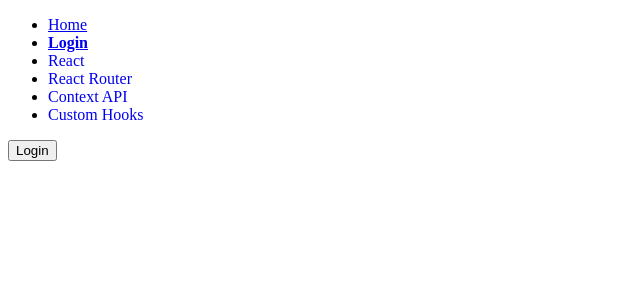
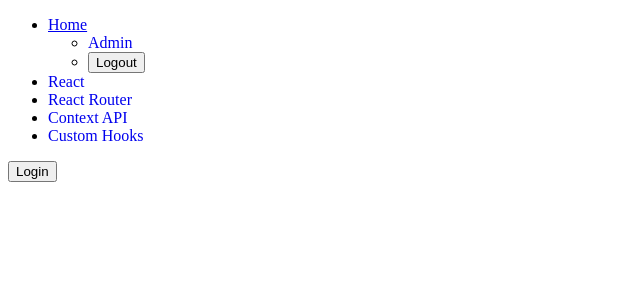
Before and after one commit to rhundal/dynamic-routing, a React (Vite) app in the folder vite-project/: page /login in a window 1280 px wide. Both pictures are taken after a click on the button "Login". Shown: the top 300 px of the page, without its empty margins (0-640 px from the left). Built offline with nearby package versions, Linux system fonts and the light colour scheme.

Commit message:
completed authcontext implementation and protected route /admin

```diff
--- a/vite-project/src/App.tsx
+++ b/vite-project/src/App.tsx
@@ -5,17 +5,20 @@ import Blog from "./pages/Blog";
 import PageNotFound from "./pages/PostNotFound";
 import PostDetails from "./pages/PostDetails";
 import Login from "./pages/Login";
+import { AuthProvider } from "./context/AuthContext";
 
 function App() {
   return (
     <div>
-      <Navbar />
-      <Routes>
-        <Route path="/" element={<Blog />} />
-        <Route path="*" element={<PageNotFound />} />
-        <Route path="/login" element={<Login />} />
-        <Route path="/blog/:slug" element={<PostDetails />} />
-      </Routes>
+      <AuthProvider>
+        <Navbar />
+        <Routes>
+          <Route path="/" element={<Blog />} />
+          <Route path="/blog/:slug" element={<PostDetails />} />
+          <Route path="/login" element={<Login />} />
+          <Route path="*" element={<PageNotFound />} />
+        </Routes>
+      </AuthProvider>
     </div>
   );
 }
--- a/vite-project/src/components/Navbar.tsx
+++ b/vite-project/src/components/Navbar.tsx
@@ -1,6 +1,17 @@
 import { NavLink } from "react-router-dom";
 
+import AuthContext from "../context/AuthContext";
+import { useContext } from "react";
+
 export default function Navbar() {
+  const context = useContext(AuthContext);
+
+  if (!context) return null;
+
+  // const login = context.login;
+  const logout = context.logout;
+  const isAuthenticated = context.isAuthenticated;
+
   const activeStyle = ({
     isActive,
   }: {
@@ -18,13 +29,30 @@ export default function Navbar() {
             <NavLink to="/" end>
               Home
             </NavLink>{" "}
-          </li>
+          </li>{" "}
+          {!isAuthenticated ? (
             <li>
               <NavLink to="/login" style={activeStyle} end>
                 {" "}
                 Login
               </NavLink>
             </li>
+          ) : (
+            <div>
+              <ul>
+                <li>
+                  <NavLink to="/admin" style={activeStyle} end>
+                    {" "}
+                    Admin
+                  </NavLink>
+                </li>
+                <li>
+                  {" "}
+                  <button onClick={logout}>Logout</button>
+                </li>
+              </ul>
+            </div>
+          )}
           <li>
             <NavLink to="/blog/learning-react" style={activeStyle} end>
               React
@@ -56,7 +84,8 @@ export default function Navbar() {
 
 /*
 Navbar/Header:
-The application’s main navigation should display a “Log In” link if the user is logged out, and a “Log Out” button and a link to the “Admin” page if the user is logged in.
-Actual authentication is not required, but you should use the AuthContext to manage the authentication state and switch between the login and logout states when the buttons are clicked.
+The application’s main navigation should display a “Log In” link if the user is logged out, and a “Log Out” button and a
+link to the “Admin” page if the user is logged in.
+
 
 */
--- a/vite-project/src/context/AuthContext.tsx
+++ b/vite-project/src/context/AuthContext.tsx
@@ -37,3 +37,5 @@ export function AuthProvider({ children }: AuthProviderProps) {
 
   return <AuthContext.Provider value={value}>{children}</AuthContext.Provider>;
 }
+
+export default AuthContext;
--- a/vite-project/src/pages/Login.tsx
+++ b/vite-project/src/pages/Login.tsx
@@ -1,9 +1,21 @@
 // A simple page with a “Log In” button that calls the login() function from the context.
 
+import { useContext } from "react";
+import AuthContext from "../context/AuthContext";
+
 export default function Login() {
+  const context = useContext(AuthContext);
 
+  if (!context) return null;
 
-  function loginFunction() {}
+  const login = context.login;
+  const isAuthenticated = context.isAuthenticated;
+
+  function loginFunction() {
+    if (!isAuthenticated) {
+      login();
+    }
+  }
 
   return (
     <div>
```
Also changed, not shown: vite-project/src/pages/AdminPage.tsx (added, +23 -0 lines). Lines whose indentation alone changed are shown as unchanged.
